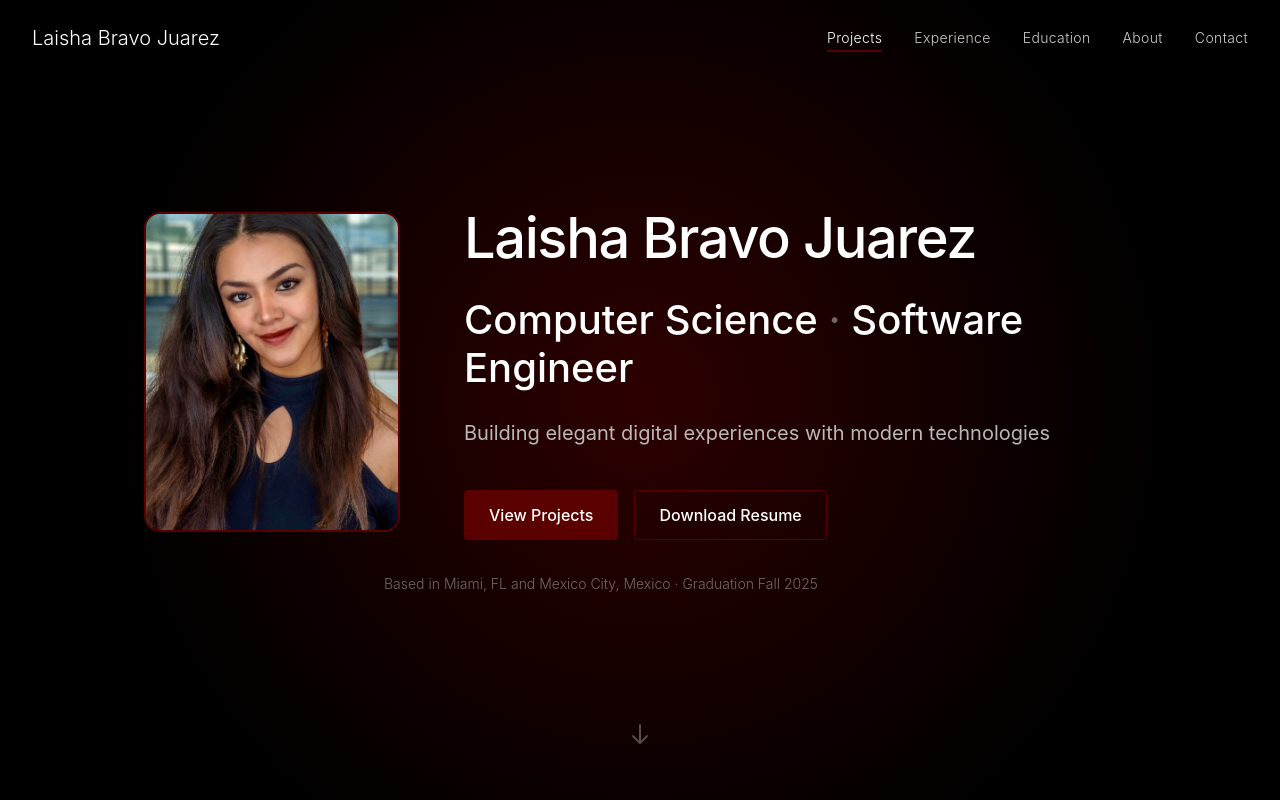
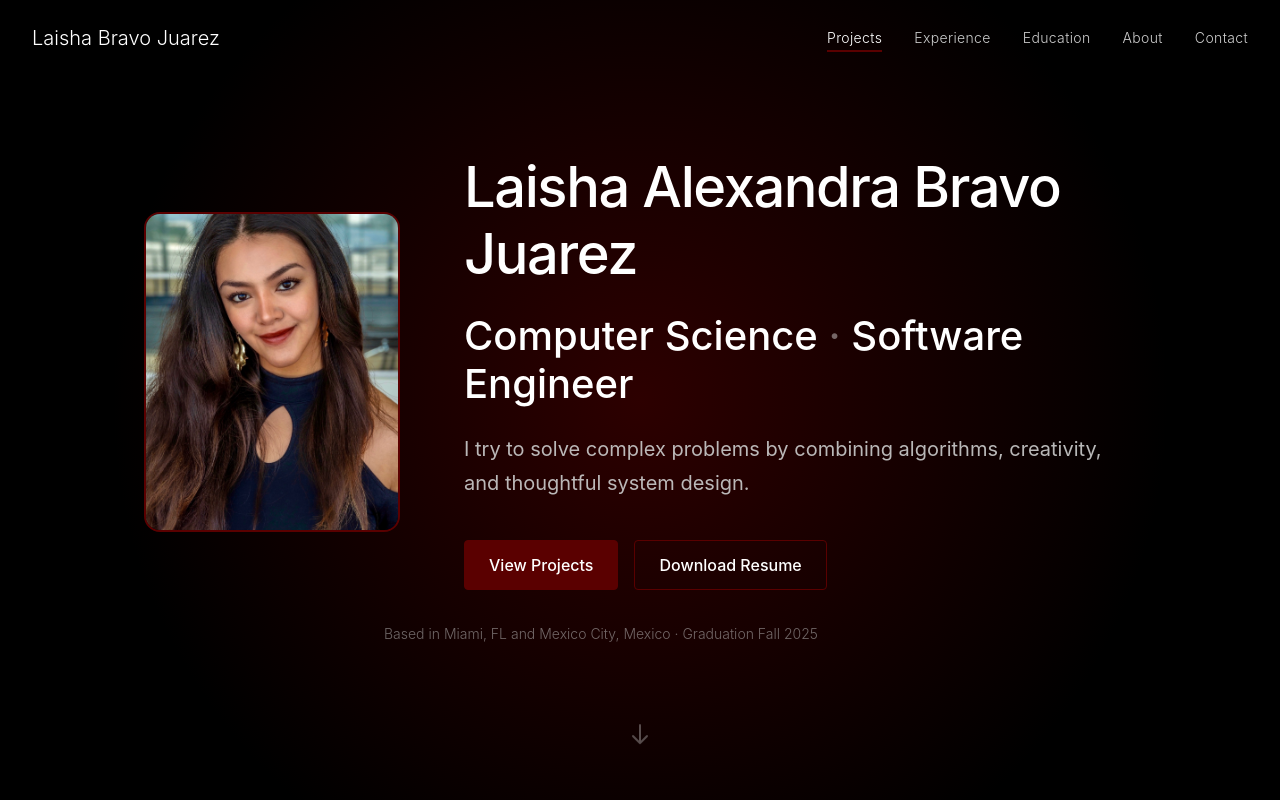
Before and after one commit to Laibrez/laibrez.github.io, a Next.js app: page / in a window 1280 px wide. Shown: the top 800 px of the page. Built offline with nearby package versions, Linux system fonts and the light colour scheme.

Commit message:
Update HeroSection content and styles
Updated the HeroSection component with a new image height, corrected the name, and revised the tagline for clarity.

```diff
--- a/components/HeroSection.tsx
+++ b/components/HeroSection.tsx
@@ -23,7 +23,7 @@ export default function HeroSection() {
               <img
                 src="/Meprofile.jpg"
                 alt="Laisha Alexandra Bravo Juarez"
-                className="w-48 h-60 sm:w-56 sm:h-72 lg:w-64 lg:h-80 rounded-2xl object-cover border-2 border-[#5a0000] transition-transform duration-300 group-hover:scale-[1.02]"
+                className="w-48 h-70 sm:w-56 sm:h-72 lg:w-64 lg:h-80 rounded-2xl object-cover border-2 border-[#5a0000] transition-transform duration-300 group-hover:scale-[1.02]"
               />
               {/* Subtle glow effect on hover */}
               <div className="absolute inset-0 rounded-2xl bg-[#5a0000]/0 group-hover:bg-[#5a0000]/5 transition-all duration-300" />
@@ -34,7 +34,7 @@ export default function HeroSection() {
           <div className="flex-1 text-center lg:text-left max-w-2xl">
             {/* Main heading */}
             <h1 className="text-4xl sm:text-5xl lg:text-6xl xl:text-7xl font-light text-white tracking-tight mb-6 leading-tight">
-              Laisha Bravo Juarez
+              Laisha Alexandra Bravo Juarez
             </h1>
 
             {/* Subtitle - Improved Typography */}
@@ -44,7 +44,7 @@ export default function HeroSection() {
 
             {/* Tagline - More Prominent */}
             <p className="text-base sm:text-lg lg:text-xl text-[#cccccc]/90 mb-10 leading-relaxed">
-              Building elegant digital experiences with modern technologies
+              I try to solve complex problems by combining algorithms, creativity, and thoughtful system design.
             </p>
 
             {/* CTA Buttons */}
```
